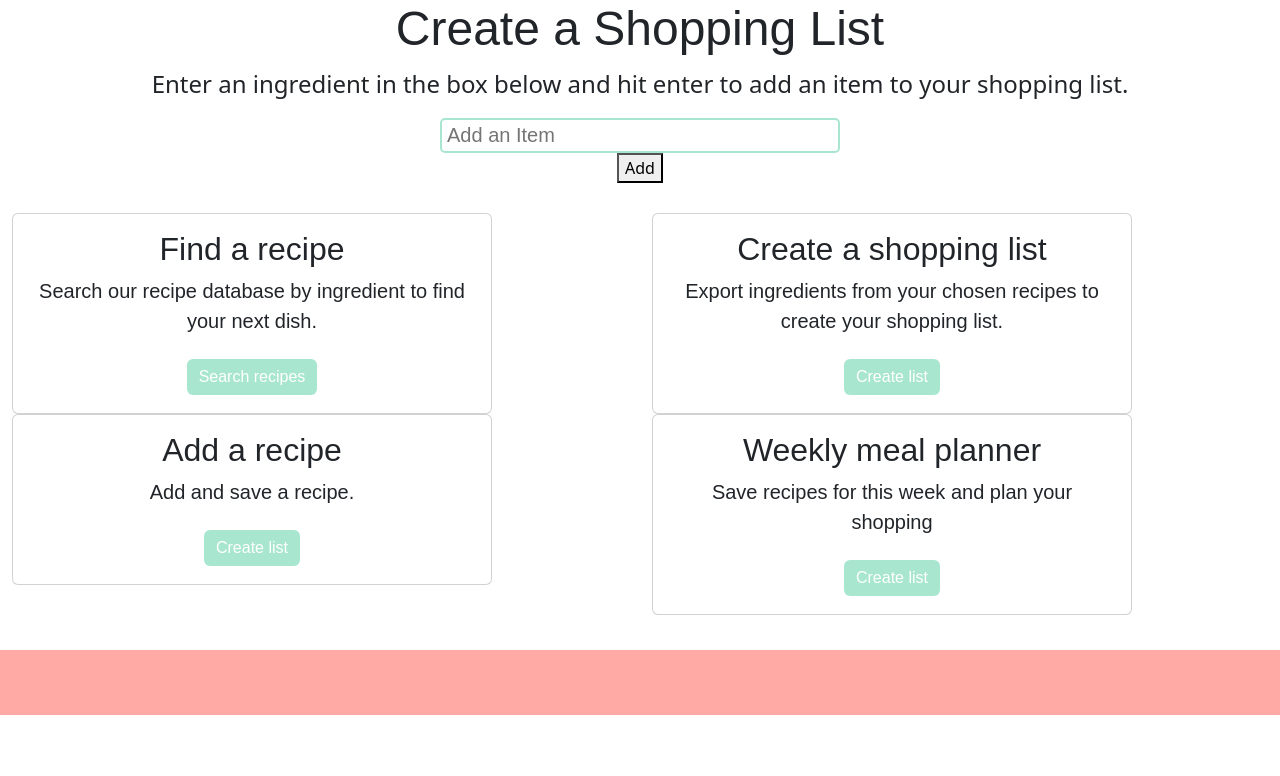
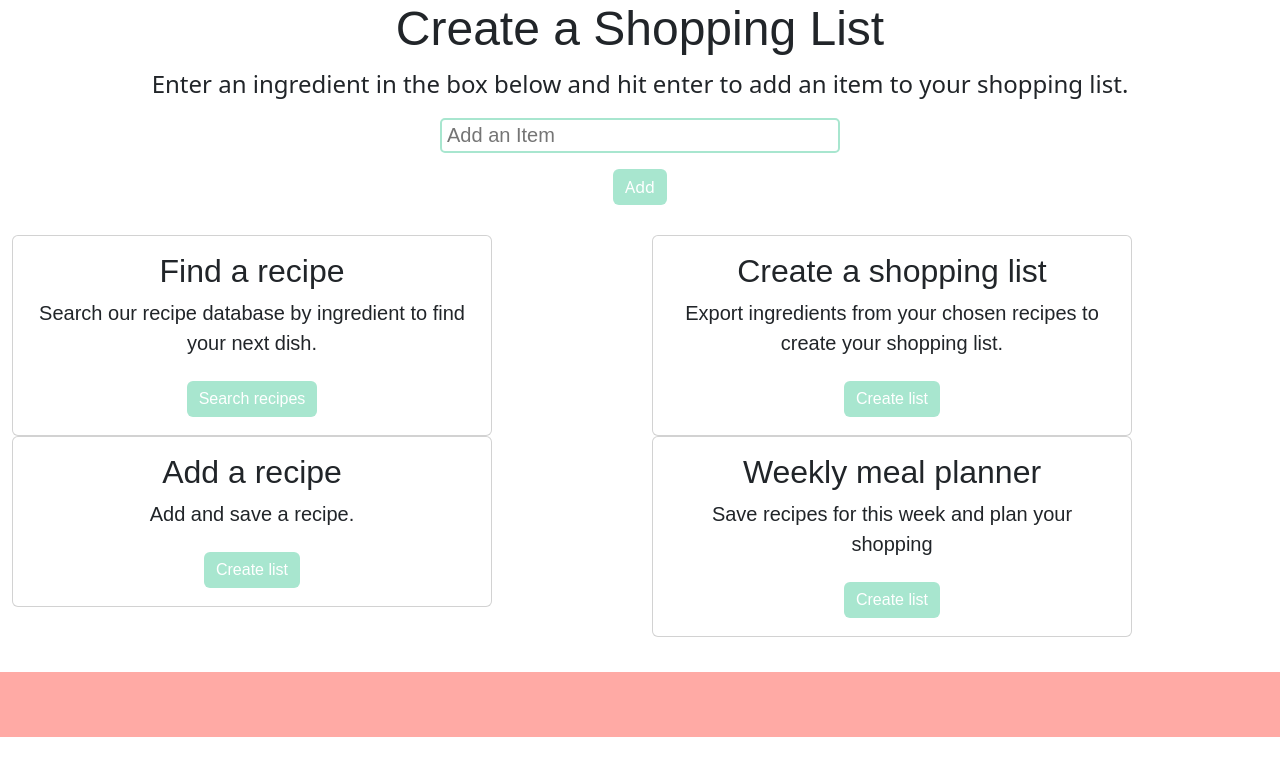
Before and after one commit to ak-run/diy-recipe-box, a React (Create React App) app: page /ShoppingList in a window 1280 px wide. Shown: the top 776 px of the page. Built offline with nearby package versions, Linux system fonts and the light colour scheme.

Commit message:
added more consistency in code

```diff
--- a/src/App.js
+++ b/src/App.js
@@ -1,11 +1,11 @@
 //to link the pages, importing from react-router-dom
 import { BrowserRouter as Router, Routes, Route } from "react-router-dom";
 import "./App.css";
-import ShoppingList from "./ShoppingList";
-import RecipeFinder from "./RecipeFinder";
+import { ShoppingList } from "./ShoppingList";
+import { RecipeFinder } from "./RecipeFinder";
 // import Hero from "./components/heroBanner";
-import Footer from "./components/Footer";
-import Card from "./components/NavCardGroup";
+import { Footer } from "./components/Footer";
+import { Cards } from "./components/NavCardGroup";
 import "bootstrap/dist/css/bootstrap.min.css";
 
 function App() {
@@ -23,7 +23,7 @@ function App() {
               <Route path="/RecipeFinder" element={<RecipeFinder />} />
             </Routes>
           </div>
-          <Card />
+          <Cards />
         </Router>
       </div>
       <Footer/>
--- a/src/RecipeFinder.js
+++ b/src/RecipeFinder.js
@@ -1,9 +1,9 @@
 import React, { useState } from "react";
 import "./App.css";
 import Axios from "axios";
-import RecipeCard from "./components/RecipeCard";
+import { RecipeCard } from "./components/RecipeCard";
 
-function RecipeFinder() {
+export const RecipeFinder = () => {
   const APP_ID = "781bce9d";
   const APP_KEY = "cf99ed83c233e411abcc308146a7e7eb";
 
@@ -53,5 +53,3 @@ function RecipeFinder() {
     </>
   );
 }
-
-export default RecipeFinder;
--- a/src/components/Footer.jsx
+++ b/src/components/Footer.jsx
@@ -1,7 +1,7 @@
 import React from "react";
 import "./Components.css";
 
-const Footer = () => {
+export const Footer = () => {
   return (
     <div className="footer">
       <div className="footer-info">
@@ -9,5 +9,3 @@ const Footer = () => {
     </div>
   );
 };
-
-export default Footer;
--- a/src/components/InputText.jsx
+++ b/src/components/InputText.jsx
@@ -1,6 +1,6 @@
 import React, { useState, useRef } from 'react';
 //component to take user input and add items to the shopping list
-const InputText = (props) => {
+export const InputText = (props) => {
   const [value, setValue] = useState('');
 
   const inputRef = useRef(null);
@@ -28,16 +28,16 @@ const InputText = (props) => {
         onChange={e => setValue(e.target.value)}
         ref={inputRef}
       />
-    </form>
+      <p></p>
     <button
+      className="btn btn-primary"
       onClick={handleSubmit}
       value={value}
       onChange={e => setValue(e.target.value)}
       >
       Add
       </button>
+      </form>
     </div>
   );
 };
-
-export default InputText;
--- a/src/components/ListDisplay.jsx
+++ b/src/components/ListDisplay.jsx
@@ -1,8 +1,8 @@
 import React from 'react';
-import ListItem from './ListItem';
+import { ListItem } from './ListItem';
 import './Components.css';
 //this is the component that displays shopping list by mapping all the items
-const ListDisplay = (props) => {
+export const ListDisplay = (props) => {
     //to display shopping list: creating an array of ListItem components by mapping over the items array and passing name and handleClick props to each component
       const items = props.items.map((item, i) => (
         <ListItem
@@ -18,5 +18,3 @@ const ListDisplay = (props) => {
     </ul>
   );
 };
-
-export default ListDisplay;
--- a/src/components/ListItem.jsx
+++ b/src/components/ListItem.jsx
@@ -2,7 +2,7 @@ import React, { useState } from 'react';
 import './Components.css';
 //this is a component that accepts prop and turns it into a list item, it also accepts handleClick function that removes items from the list
 
-const ListItem = (props) => {
+export const ListItem = (props) => {
   //adding functionality to cross items on the shopping list and uncross them
   const [isCrossed, setIsCrossed] = useState(false);
   const handleClick = (event) => {
@@ -41,5 +41,3 @@ const ListItem = (props) => {
     </li>
   );
 };
-
-export default ListItem;
--- a/src/components/NavCards.jsx
+++ b/src/components/NavCards.jsx
@@ -1,7 +1,7 @@
 import React from "react";
 import "./Components.css";
 
-const Card = (props) => {
+export const Card = (props) => {
   return (
     <div className="card text-center">
       <div className="overflow">
@@ -17,5 +17,3 @@ const Card = (props) => {
     </div>
   );
 };
-
-export default Card;
--- a/src/components/RecipeCard.jsx
+++ b/src/components/RecipeCard.jsx
@@ -1,7 +1,7 @@
 import React from "react";
 import "./Components.css";
 
-const RecipeCard = ({ recipes }) => {
+export const RecipeCard = ({ recipes }) => {
   return (
     <div>
       {recipes.length > 0 ? (
@@ -34,4 +34,3 @@ const RecipeCard = ({ recipes }) => {
     </div>
   );
 };
-export default RecipeCard;
```
Also changed, not shown: src/ShoppingList.js (+4 -6 lines), src/components/NavCardGroup.jsx (+2 -6 lines).
